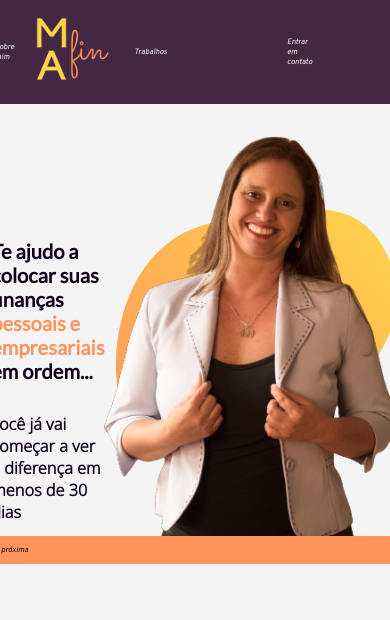
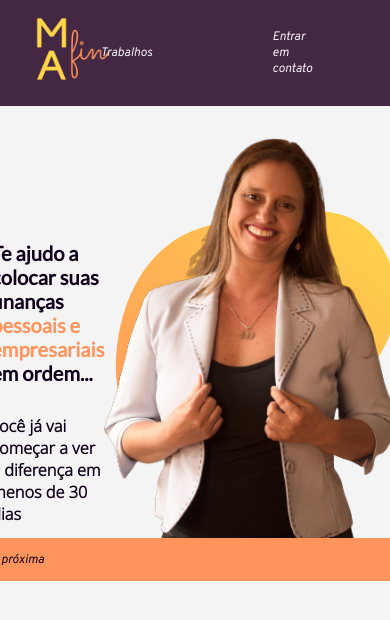
Before and after one commit to yannidilly/MAfin, a React (Create React App) app: page / in a window 390 px wide. Shown: the top 620 px of the page. Built offline with nearby package versions, Linux system fonts and the light colour scheme.

Commit message:
torna tamanho da fonte p responsiva

```diff
--- a/src/styles/index.css
+++ b/src/styles/index.css
@@ -35,5 +35,5 @@ h2 {
 
 p, a, button {
   font-family: var(--text);
-  font-size: 2vw;
+  font-size: calc(1vw + 1vh);
 }
```
